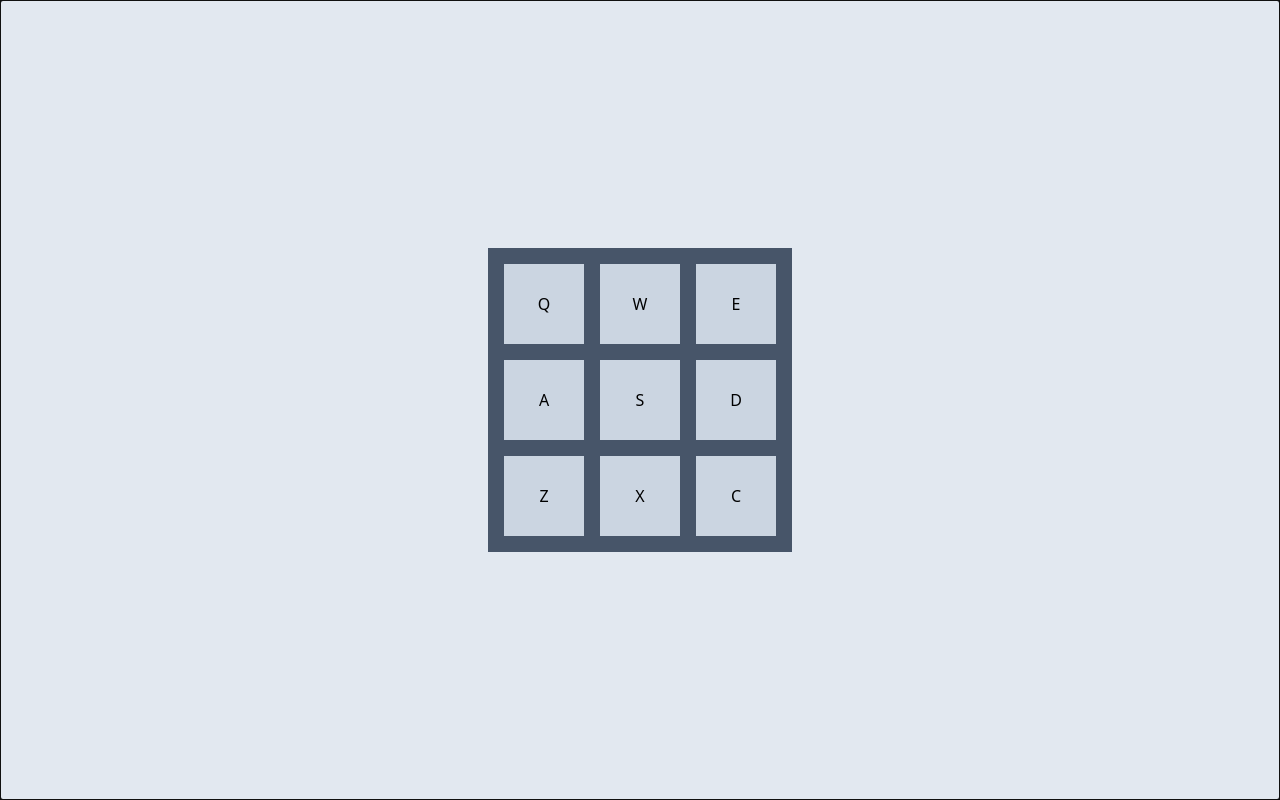
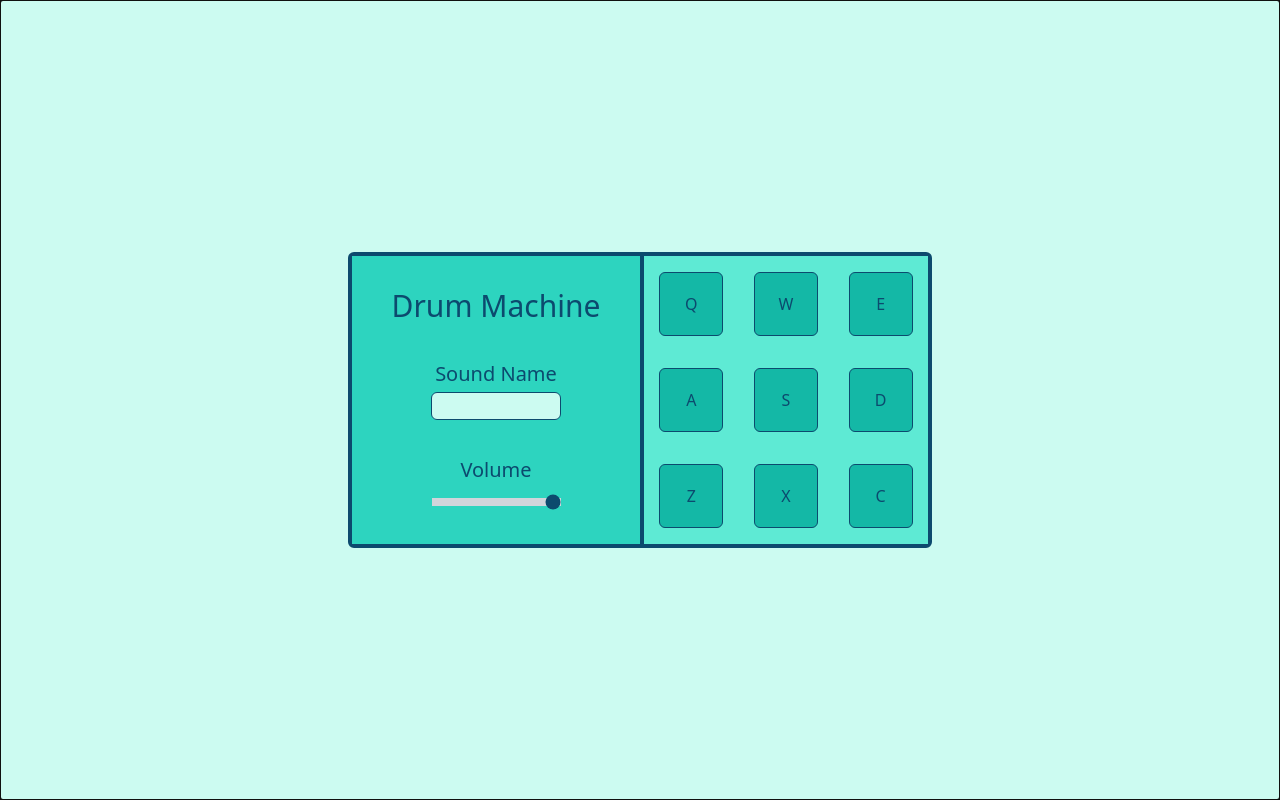
Before and after one commit to willbeaumont/fcc-drum-machine, a React (Create React App) app: page / in a window 1280 px wide. Built offline with nearby package versions, Linux system fonts and the light colour scheme.

Commit message:
add build folder, tailwind config, and app features

```diff
--- a/src/App.js
+++ b/src/App.js
@@ -49,37 +49,43 @@ const drumKeys = [
   }
 ]
 
-function hitIt(btn, updateName, name) {
+function hitIt(btn, updateName, name, volume) {
   updateName(name);
-  btn.pause();
   btn.currentTime = 0;
   btn.play();
+  btn.volume = volume;
 };
 
 function DrumPad(props) {
   const ref = useRef(null);
 
   const playKey = () => {
-    hitIt(ref.current, props.setKeyName, props.drumKey.description);
+    hitIt(ref.current, props.setKeyName, props.drumKey.description, props.volume);
   }
 
   return (
     <button
-      className="drum-pad bg-slate-300 w-20 h-20"
+      className="drum-pad bg-teal-500 hover:bg-teal-600 w-16 h-16 border border-sky-900 rounded-md"
       id={props.drumKey.description}
       type="button"
       onClick={playKey}>
       {props.drumKey.name.toUpperCase()}
-      <audio ref={ref} className="clip" id={props.drumKey.name.toUpperCase()} src={props.drumKey.audio} desc={props.drumKey.description} />
+      <audio
+        ref={ref}
+        className="clip"
+        id={props.drumKey.name.toUpperCase()}
+        src={props.drumKey.audio}
+        desc={props.drumKey.description}
+      />
     </button>
    );
 }
 
 function Drums(props) {
   return (
-    <div className="grid grid-cols-3 gap-4">
+    <div className="bg-teal-300 w-72 h-72 grid grid-cols-3 place-items-center">
       {drumKeys.map(drumKey => {
-        return <DrumPad drumKey={drumKey} key={drumKey.name} setKeyName={props.setKeyName} />;
+        return <DrumPad drumKey={drumKey} key={drumKey.name} volume={props.volume} setKeyName={props.setKeyName} />;
       })}
     </div>
   );
@@ -87,20 +93,34 @@ function Drums(props) {
 
 function Display(props) {
   return (
-    <div>
-      <div id="display" className="bg-white">
-        {props.keyName}
+    <div id="display" className="bg-teal-400 w-72 h-72 py-4 flex flex-col items-center place-content-around">
+      <h1 className="text-3xl">Drum Machine</h1>
+      <div className="flex flex-col items-center">
+        <h2 className="text-xl p-1">Sound Name</h2>
+        <div className="bg-teal-100 w-full h-7 text-center border border-sky-900 rounded-md">
+          <p className="text-lg">{props.keyName}</p>
+        </div>
+      </div>
+      <div className="flex flex-col items-center">
+        <h2 className="text-xl p-1">Volume</h2>
+        <div>
+          <input
+            type="range"
+            min="0" max="1" step="0.01"
+            value={props.volume}
+            onChange={(e) => props.setVolume(e.target.value)}
+            className="w-full h-2 bg-gray-300 appearance-none cursor-pointer accent-sky-900" />
+        </div>
       </div>
     </div>
   );
 }
 
-
 function DrumMachine(props) {
   return (
-    <div id="drum-machine" className="bg-slate-600 p-4 m-auto flex flex-row">
-      <Drums setKeyName={props.setKeyName} />
-      <Display keyName={props.keyName} className="w-70 h-70"/>
+    <div id="drum-machine" className="m-auto border-4 border-sky-900 divide-y-4 md:divide-x-4 md:divide-y-0 divide-sky-900 rounded-md flex flex-col md:flex-row">
+      <Display keyName={props.keyName} volume={props.volume} setVolume={props.setVolume} />
+      <Drums setKeyName={props.setKeyName} volume={props.volume} />
     </div>
   );
 }
@@ -110,19 +130,21 @@ function App() {
   const handleKeyDown = (e) => {
     if (drumKeys.map(k => k.name).includes(e.key.toLowerCase())) {
       const btn = document.getElementById(e.key.toUpperCase())
-      hitIt(btn, setKeyName, btn.getAttribute("desc"));
+      hitIt(btn, setKeyName, btn.getAttribute("desc"), volume);
     };
   };
+
+  const [volume, setVolume] = useState(1);
 
   const ref = useRef(null);
 
   useEffect(() => {
     ref.current.focus();
-  }, []);
+  });
 
   return (
-    <div ref={ref} tabIndex={-1} onKeyDown={handleKeyDown} className="bg-slate-200 h-screen w-screen flex">
-      <DrumMachine className="bg-slate-500 flex" keyName={keyName} setKeyName={setKeyName} />
+    <div ref={ref} tabIndex={-1} onKeyDown={handleKeyDown} className="bg-teal-100 w-screen h-screen flex text-sky-900">
+      <DrumMachine keyName={keyName} setKeyName={setKeyName} volume={volume} setVolume={setVolume} />
     </div>
   );
 }
```
Also changed, not shown: tailwind.config.js (+6 -1 lines), 11 other files (tests, documents, lock files or other folders).
